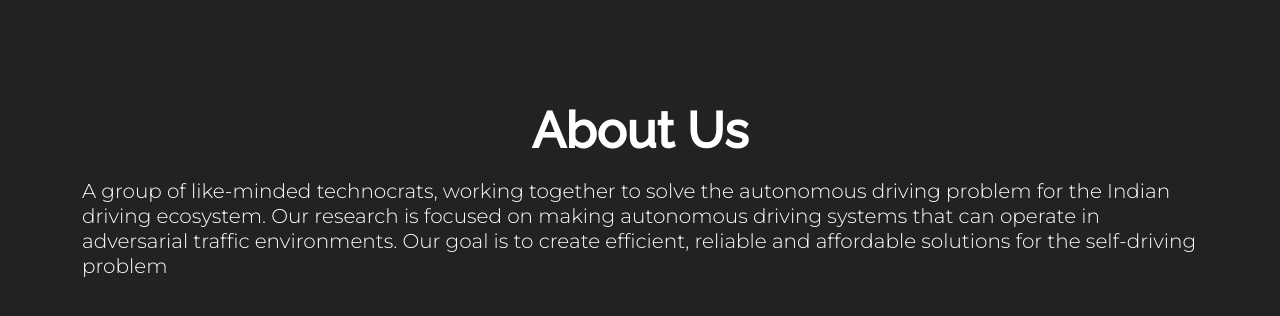
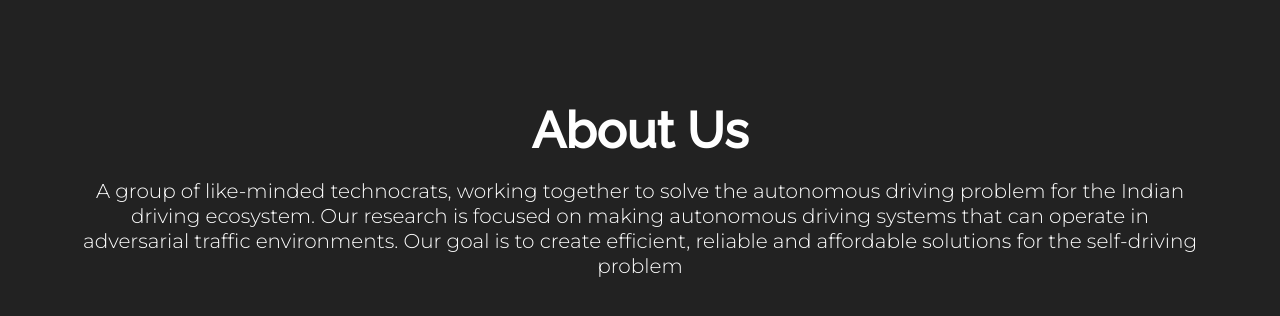
Before and after one commit to kudos-dot-com/next-js-portfolio, a Next.js app: page /home in a window 1280 px wide. Shown: the part 1333-1649 px from the top of the page. Built offline with nearby package versions, Linux system fonts and the light colour scheme; no server answers.

Commit message:
changes and bug fixes

```diff
--- a/assets/info.js
+++ b/assets/info.js
@@ -1,5 +1,5 @@
 module.exports={
-    api:'http://tivra-cms.herokuapp.com',
+    api:'https://tivra-cms.herokuapp.com',
     content:{
         // home page
         home:{
@@ -21,7 +21,7 @@ module.exports={
             },
             // ongoing section
             ongoing:{
-                visible:true
+                visible:false
             }
         },
         // about page
--- a/components/slider.js
+++ b/components/slider.js
@@ -14,12 +14,14 @@ function Slider() {
   const [count, setcount] = useState(0);
   const [direction, setDirection] = useState(0);
   const [data, setdata] = useState([]);
+  let size=0;
   useEffect(() => {
     console.log(api);
     axios
       .get(`${api}/projects`)
       .then((response) => {
         setdata(response.data);
+        size=response.data.length;
         console.log(response);
       })
       .catch((err) => {
@@ -96,12 +98,12 @@ function Slider() {
           renderDotsOutside={false}
           beforeChange={(nextSlide, { currentSlide, onMove }) => {
             nextSlide - currentSlide > 0
-              ? count !== 4
+              ? count !== data.length-1
                 ? setcount(count + 1)
                 : setcount(0)
               : count !== -0
               ? setcount(count - 1)
-              : setcount(4);
+              : setcount(data.length-1);
             setDirection(nextSlide - currentSlide);
             // console.log(nextSlide + "" + currentSlide + "" + (nextSlide-currentSlide))
           }}
--- a/styles/home.module.scss
+++ b/styles/home.module.scss
@@ -28,7 +28,7 @@
         }
     }
     p{
-        text-align: left;
+        text-align: center;
         font: normal normal normal 20px/25px Montserrat;
         letter-spacing: 0px;
         color: #FFFFFF;
```
